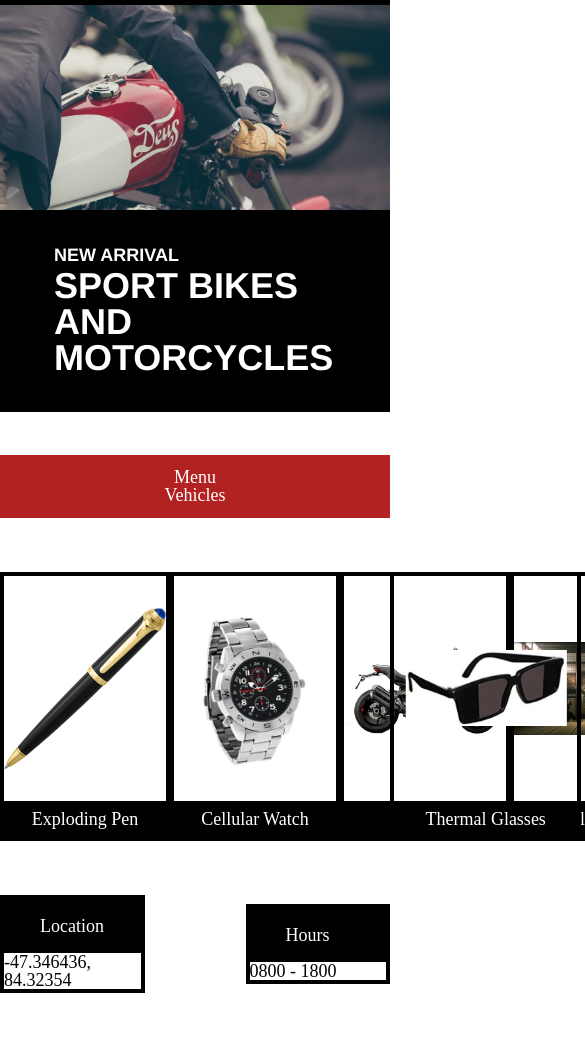
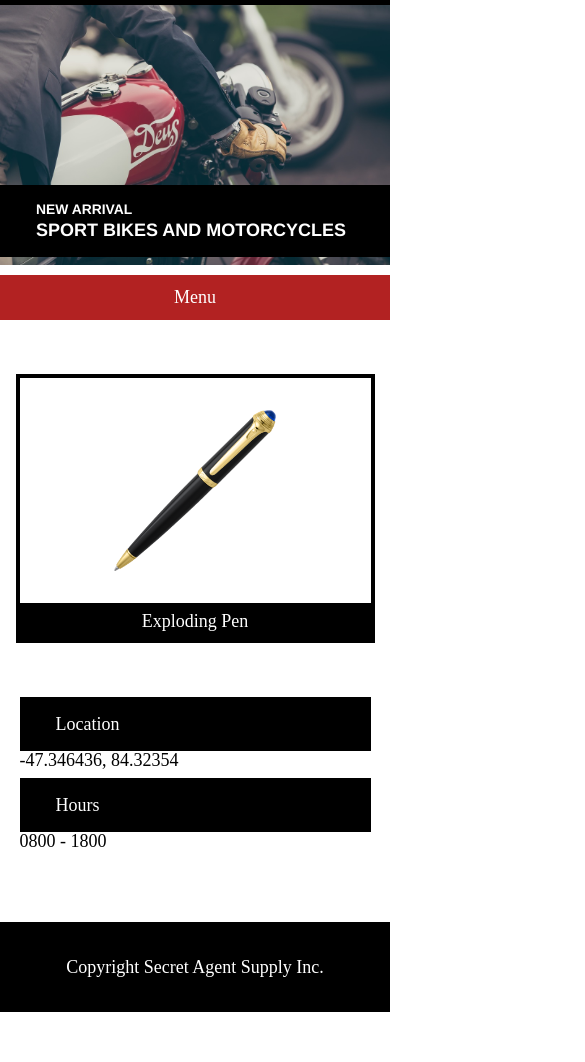
Before and after one commit to JeremyDownes/Secret-Agent-Supply, a plain HTML site: page index.html in a window 390 px wide. Shown: the part 37-1099 px from the top of the page, 585 px wide, since content can reach past the window. After the commit the page ends 1049 px from the top, so only its background shows below. Drawn offline with nearby package versions, Linux system fonts and the light colour scheme.

Commit message:
Adds JQuery and styling for mobile. Complete minus touch eventsand minor semantics. The Wolf is hungry for code!

```diff
--- a/index.html
+++ b/index.html
@@ -4,6 +4,68 @@
 	<title>Secret Agent Supply Inc.</title>
 	<link rel="stylesheet" type="text/css" href="resources/css/reset.css">
 	<link rel="stylesheet" type="text/css" href="resources/css/style.css">
+  <script src="https://ajax.googleapis.com/ajax/libs/jquery/3.2.0/jquery.min.js"></script>
+
+  <script>
+      $(document).ready(function() {
+        $(".secret").hide();
+
+        $(window).resize(function(){
+          location.reload();
+        });
+
+        if ($("div.x-container").width() < 960 ) {
+          $("#glasses").hide().addClass("secret");
+        }
+
+        if ($("div.x-container").width() < 470 ) {
+          $("#watch").hide().addClass("secret");
+        }
+
+        $(".ducati").click(function() {
+          if ($("#ducati").hasClass("secret")) {
+            $(".product .x-container figure").not(".secret").first().hide().addClass("secret");
+            $("#ducati").show().removeClass("secret");
+          }
+        });
+
+        $(".glasses").click(function() {
+          if ($("#glasses").hasClass("secret")) {
+            $(".product .x-container figure").not(".secret").first().hide().addClass("secret");
+            $("#glasses").show().removeClass("secret");
+          }
+        });
+
+        $(".watch").click(function() {
+          if ($("#watch").hasClass("secret")) {
+            $(".product .x-container figure").not(".secret").first().hide().addClass("secret");
+            $("#watch").show().removeClass("secret");
+          }
+        });
+
+        $(".pen").click(function() {
+          if ($("#pen").hasClass("secret")) {
+            $(".product .x-container figure").not(".secret").first().hide().addClass("secret");
+            $("#pen").show().removeClass("secret");
+          }
+        });
+
+        $(".dojo").click(function(){
+          if ($("#dojo").hasClass("secret")) {
+            $(".product .x-container figure").not(".secret").first().hide().addClass("secret");
+            $("#dojo").show().removeClass("secret");
+          }
+        });
+
+        $(".contact").click(function() {
+          if ($("#contact").hasClass("secret")) {
+            $(".product .x-container figure").not(".secret").first().hide().addClass("secret");
+            $("#contact").show().removeClass("secret");
+          }
+        });
+      });
+  </script>
+
 </head>
 <body>
   <header>
@@ -23,15 +85,17 @@
       </div>
     </div>
   </div>
+
+
   <nav>
   	<div class="x-container">
     	<a class="menu">Menu</a>
-    	<a class="item" href="#glasses">Eyewear</a>
-    	<a class="item" href="#watch">Apparel</a>
-    	<a class="item" href="#pen">Gadgets</a>
-    	<a class="ducati" href="#ducati">Vehicles</a>
-    	<a class="item dojo" href="#dojo">Classes</a>
-    	<a class="item contact" href="#contact">Contact</a>
+    	<a class="item glasses">Eyewear</a>
+    	<a class="item watch">Apparel</a>
+    	<a class="item pen">Gadgets</a>
+    	<a class="item ducati">Vehicles</a>
+    	<a class="item dojo">Classes</a>
+    	<a class="item contact">Contact</a>
     </div>
   </nav>
 
@@ -60,7 +124,7 @@
       	</figure>
       	<figure id="contact" class="secret">
       		<img src="resources/images/contact.png">
-      		<figcaption>Info</figcaption>
+      		<figcaption>Mission Breifing</figcaption>
       	</figure>
       </div>
     </section>
@@ -84,5 +148,6 @@
   		<p>Copyright Secret Agent Supply Inc.</p>
   	</div>
   </footer>
+
 </body>
 </html>
--- a/resources/css/style.css
+++ b/resources/css/style.css
@@ -52,7 +52,7 @@ header img {
   padding: 2rem 3rem;
 }
 
-figure h1 {
+.info-box h1 {
 	font-size: 2rem;
 	margin-top: 0.25rem;
 }
@@ -67,6 +67,11 @@ a {
 }
 
 nav .x-container {
+	width: 960px;
+	margin: 0 auto;
+	display: flex;
+	flex-wrap: wrap;
+	align-items: center;
 	justify-content: space-between;
 	padding: 0.75rem 0;
 }
@@ -75,12 +80,12 @@ nav .x-container {
 	display: none;
 }
 
-main .x-container{
+.product .x-container, .business-info .x-container{
 	display: flex;
 	justify-content: space-between;
 }
 
-main figure {
+.product figure {
 	display: flex;
 	flex-direction: column;
 	justify-content: space-between;
@@ -90,7 +95,8 @@ main figure {
 	border: 4px solid black;
 }
 
-main img {
+
+.product img {
 	margin: auto;
 	max-height: 9rem;
 	max-width: 9rem;
@@ -100,15 +106,6 @@ main img {
 	min-width: 100%;
 	height: auto;
 }
-
-.secret {
-
-
-}
-
-/*.item ~  * {
-	border: 2px solid green;
-}*/
 
 figcaption {
 	padding: 0.5rem 0;
@@ -157,7 +154,9 @@ footer .x-container {
   }
 
   nav .x-container {
+  	width: 100%;
   	flex-direction: column;
+  	align-items: center;
    }
 
   a {
@@ -177,13 +176,79 @@ footer .x-container {
   nav:hover .item {
   	display: inline;
   }
+}
 
-  #glasses {
-  	position: absolute;
-  	margin-left: 100%;
+@media only screen and (max-width: 470px) {
+
+	.landing-box {
+		height: 15rem;
+	}
+
+	.info-box {
+		width: 100%
+		margin-top: 10rem;
+		font-size: 0.77rem;
+	}
+
+  .info-box figure{
+    padding: 1rem 2rem;
   }
 
-  nav > *:active {
+  .info-box h1 {
+  	font-size: 1rem;
+  	margin-top: 0.25rem;
+  }
 
+  nav .x-container {
+  	width: 100%;
+  	flex-direction: column;
+  	align-items: center;
+   }
+
+  .menu {
+  	display: initial;
+  	margin: auto;
   }
+
+  .item {
+  	display: none;
+  }
+
+  nav:hover .item {
+  	display: inline;
+  }
+
+  .product .x-container {
+  	justify-content: space-around;
+  	width: 100%;
+  }
+
+  .product figure {
+  	width: 90%;
+  	flex-shrink: 1;
+  }
+
+  .business-info .x-container{
+  	width: 100%;
+  	flex-direction: column;
+  	align-items: center;
+  }
+
+  .business-info .x-container > *{
+  	width: 90%;
+  }
+
+  .business-info figure {
+  	margin-bottom: .5rem;
+  }
+
+  footer {
+  	margin-top: 3.5rem;
+  }
+
+  footer p {
+  	width: 100%;
+  	text-align: center;
+  }
+
 }
```
